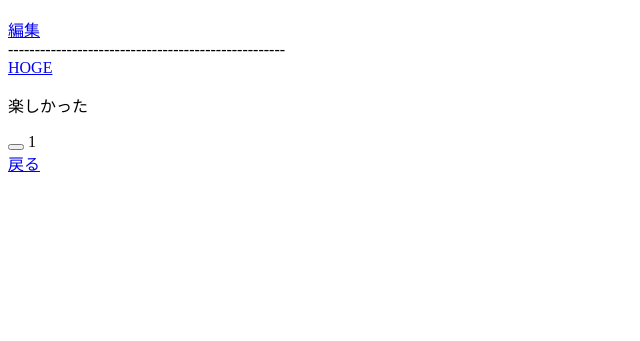
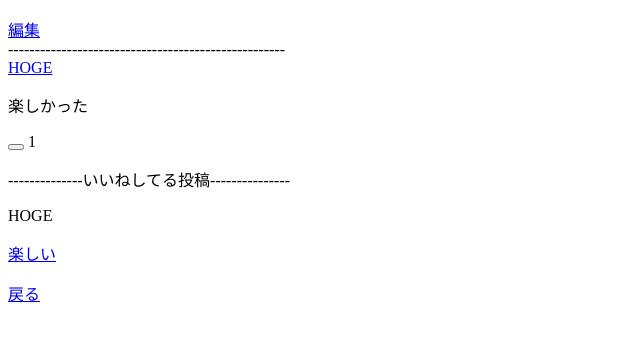
Before and after one commit to nyanchl/SNS_new, a Django app: page /hoge/ in a window 1280 px wide. Shown: the part 117-458 px from the top of the page, without its empty margins (0-640 px from the left). Run offline with Django 4.2, Linux system fonts and the light colour scheme; a user stored in the database is signed in; data comes from the database, SQL or seed files in the repository; parts of the project's set-up code (start-up, migrations or seed data) failed here and were passed over.

Commit message:
いいねした投稿を表示

```diff
--- a/sns/templates/profile.html
+++ b/sns/templates/profile.html
@@ -38,6 +38,12 @@
     </div>
     {% endfor %}
 </div>
+<p>--------------いいねしてる投稿---------------</p>
+{% for like in mylike %}
+<a>{{ like.user.username }}</a>
+<a href="{% url 'sns:post_detail' like.target.pk %}"><p>{{ like.target }}</p>
+{% endfor %}
+
 <div>
     <a href="{% url 'sns:base' %}">戻る</a>
 </div>
```
